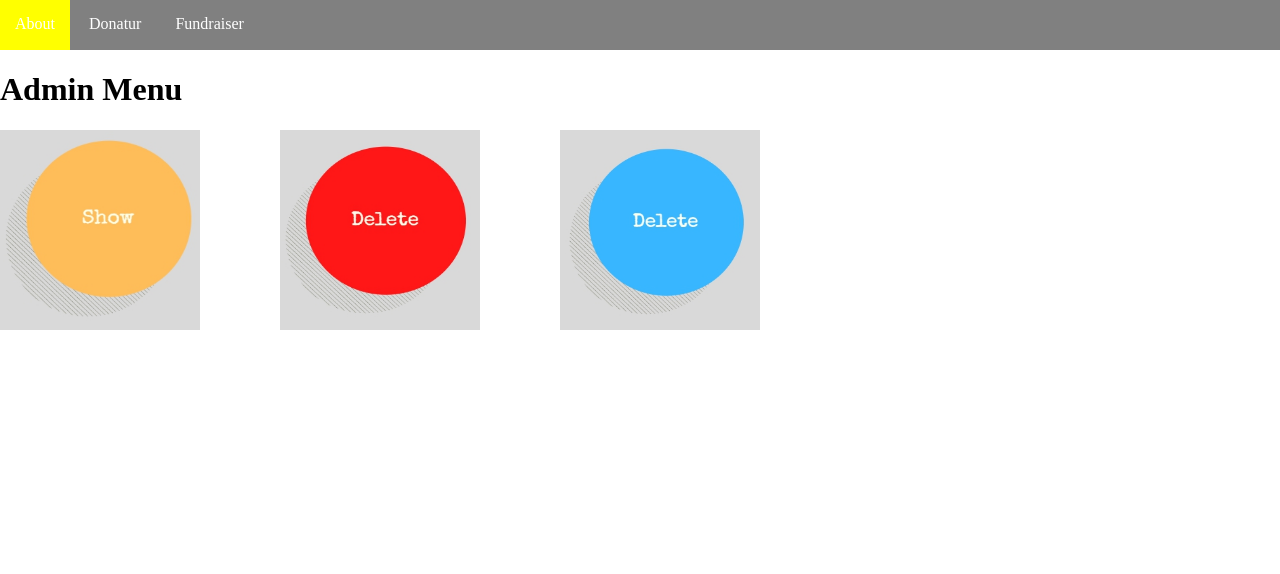
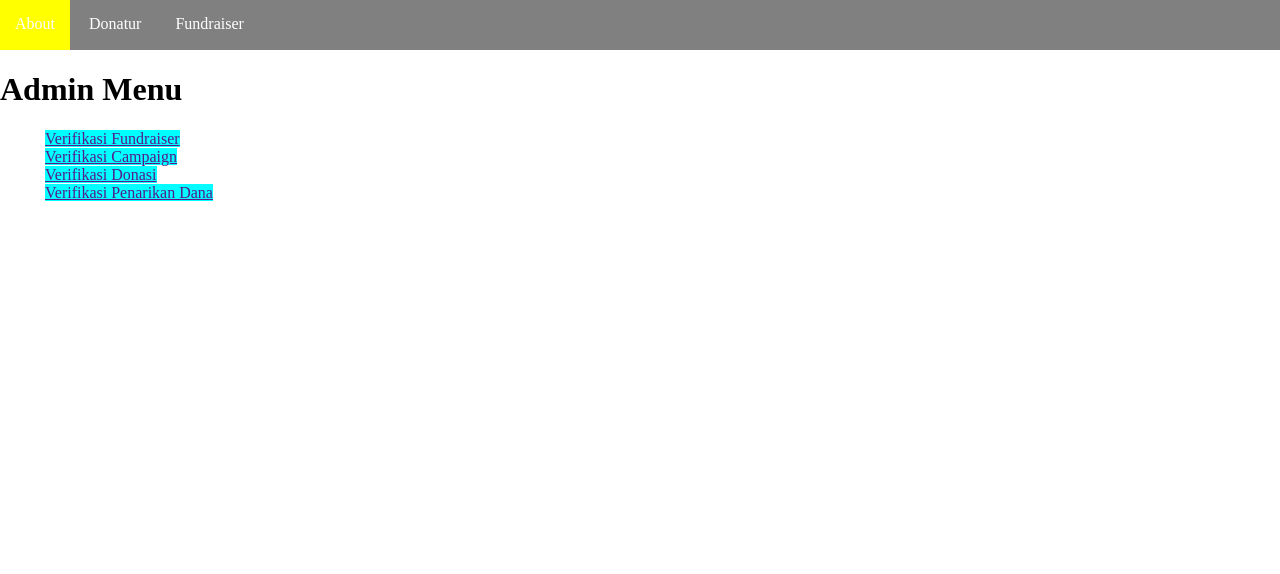
Before and after one commit to ggmich/Modul, a PHP site: page /adminMenu.php in a window 1280 px wide. Shown: the top 574 px of the page. Run offline with PHP 8.4, Linux system fonts and the light colour scheme.

Commit message:
index data base + admin php

```diff
--- a/TugasBesar/View/adminMenu.php
+++ b/TugasBesar/View/adminMenu.php
@@ -1,7 +1,4 @@
-<?php
-include_once "../View/headerUser.html";
-?>
-<!DOCTYPE html>
+<?php include_once "../View/headerUser.html"; ?>
 
 <head>
     <meta charset="utf-8">
@@ -13,21 +10,14 @@ include_once "../View/headerUser.html";
 </head>
 
 <body>
-    <div class="main">
-        <div class="content">
-            <a href=""> <img src="../images/show.jpg"></a>
-
-        </div>
-
-        <div class="content">
-            <a href=""> <img src="../images/delete.jpg"></a>
-        </div>
-
-        <div class="content">
-            <a href=""> <img src="../images/verify.jpg"></a>
-        </div>
+    <nav class="admin">
+        <ul style="list-style: none;">
+            <li><a href="">Verifikasi Fundraiser</a></li>
+            <li><a href="">Verifikasi Campaign</a></li>
+            <li><a href="">Verifikasi Donasi</a></li>
+            <li><a href="">Verifikasi Penarikan Dana</a></li>
+        </ul>
+    </div>
     </div>
 </body>
-
-</html>
-<?php include_once "../View/footer.html";?>
+<?php include_once "../View/footer.html"; ?>
--- a/TugasBesar/View/style/adminMenu.css
+++ b/TugasBesar/View/style/adminMenu.css
@@ -9,3 +9,7 @@ img {
     width: 200px;
     height: 200px;
   }
+ nav.admin ul li a{
+    background: aqua;
+    margin: 5px;
+  }
```
Also changed, not shown: TugasBesar/TWCdatabase.sql (+7 -0 lines).
